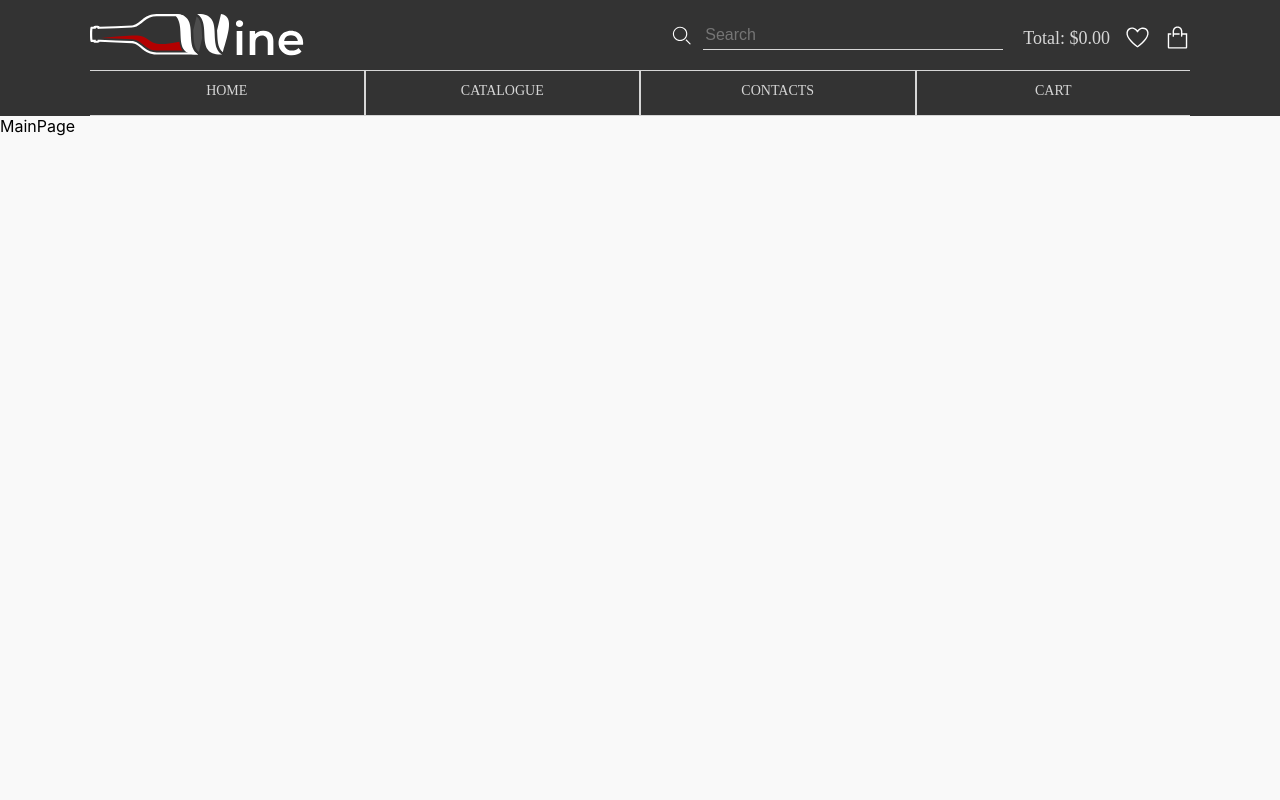
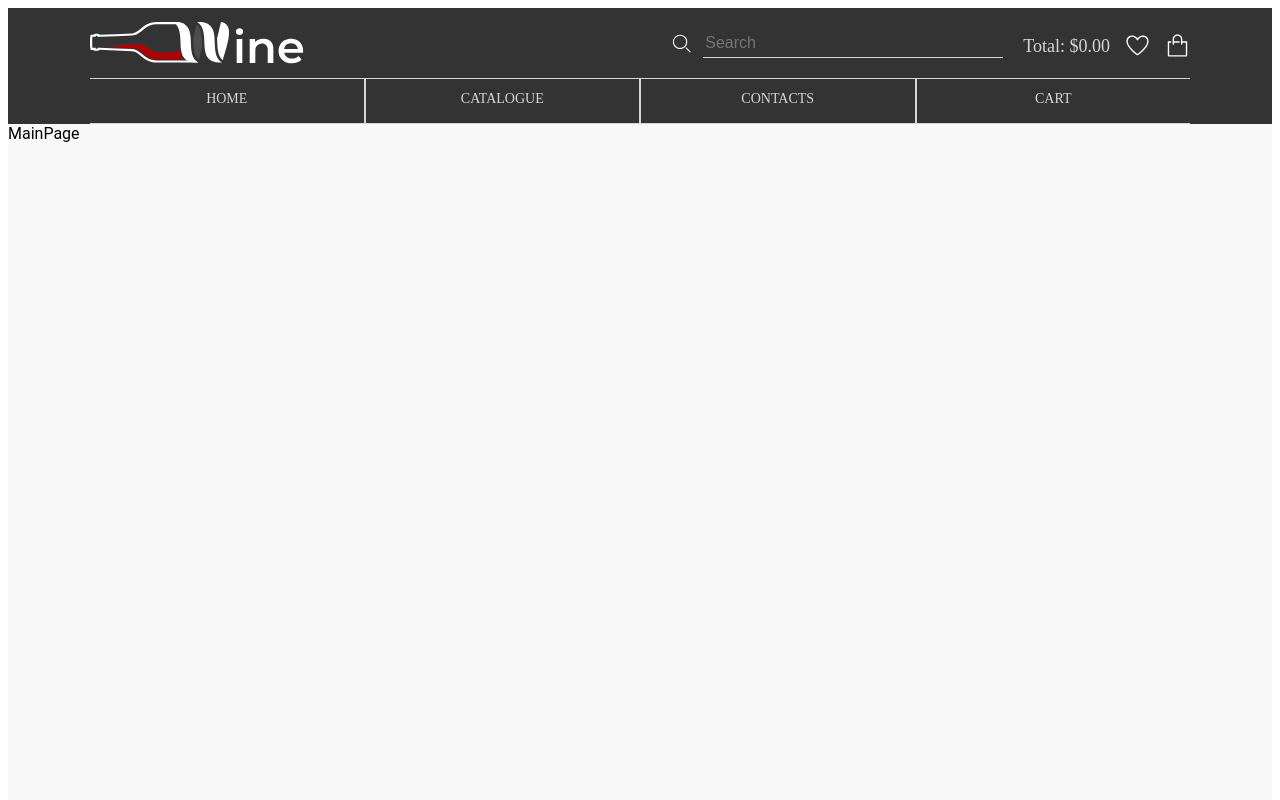
Before and after one commit to mitjasha/online-shop, a React (Create React App) app: page / in a window 1280 px wide. Shown: the top 800 px of the page. Built offline with nearby package versions, Linux system fonts and the light colour scheme.

Commit message:
fix: remove default react styles

```diff
--- a/src/index.scss
+++ b/src/index.scss
@@ -1,19 +1,5 @@
 html {
   font-family: "Roboto";
-}
-
-body {
-  margin: 0;
-  font-family: -apple-system, BlinkMacSystemFont, "Segoe UI", "Roboto", "Oxygen",
-    "Ubuntu", "Cantarell", "Fira Sans", "Droid Sans", "Helvetica Neue",
-    sans-serif;
-  -webkit-font-smoothing: antialiased;
-  -moz-osx-font-smoothing: grayscale;
-}
-
-code {
-  font-family: source-code-pro, Menlo, Monaco, Consolas, "Courier New",
-    monospace;
 }
 
 .container {
```
